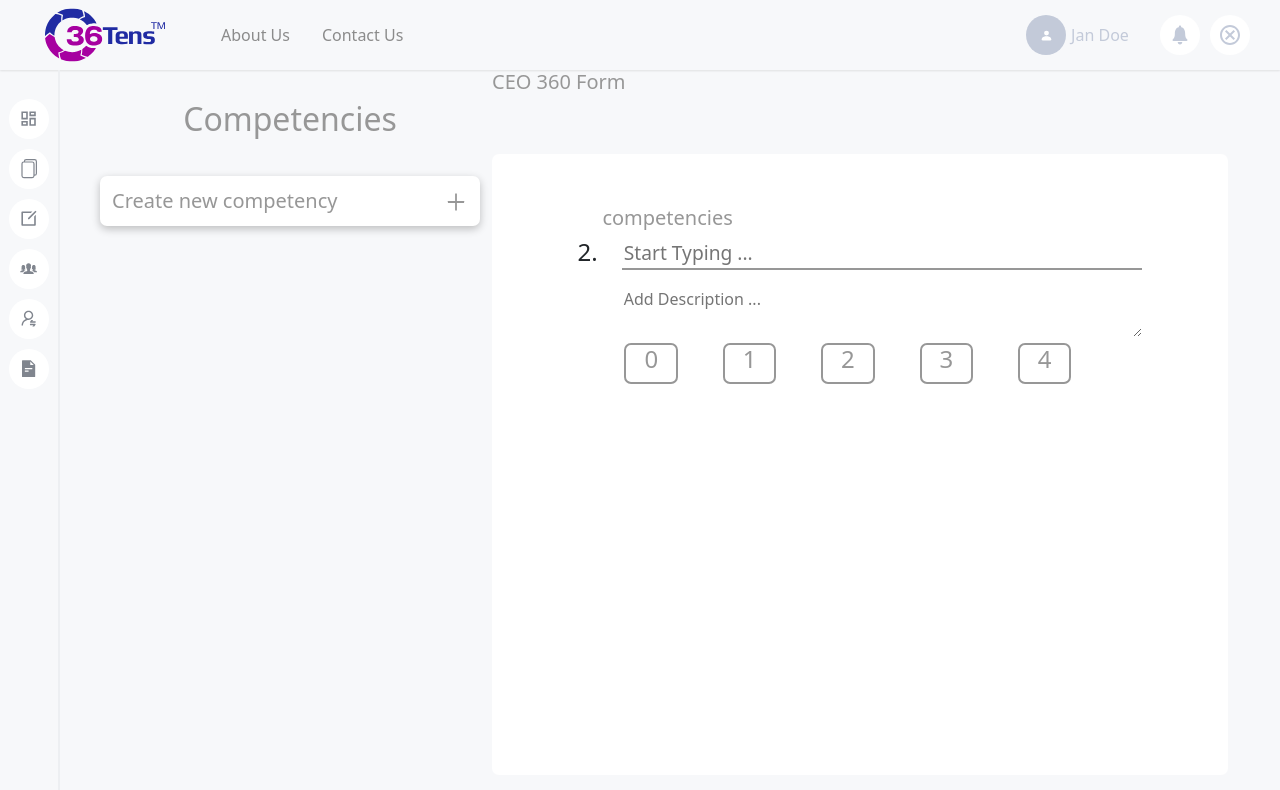
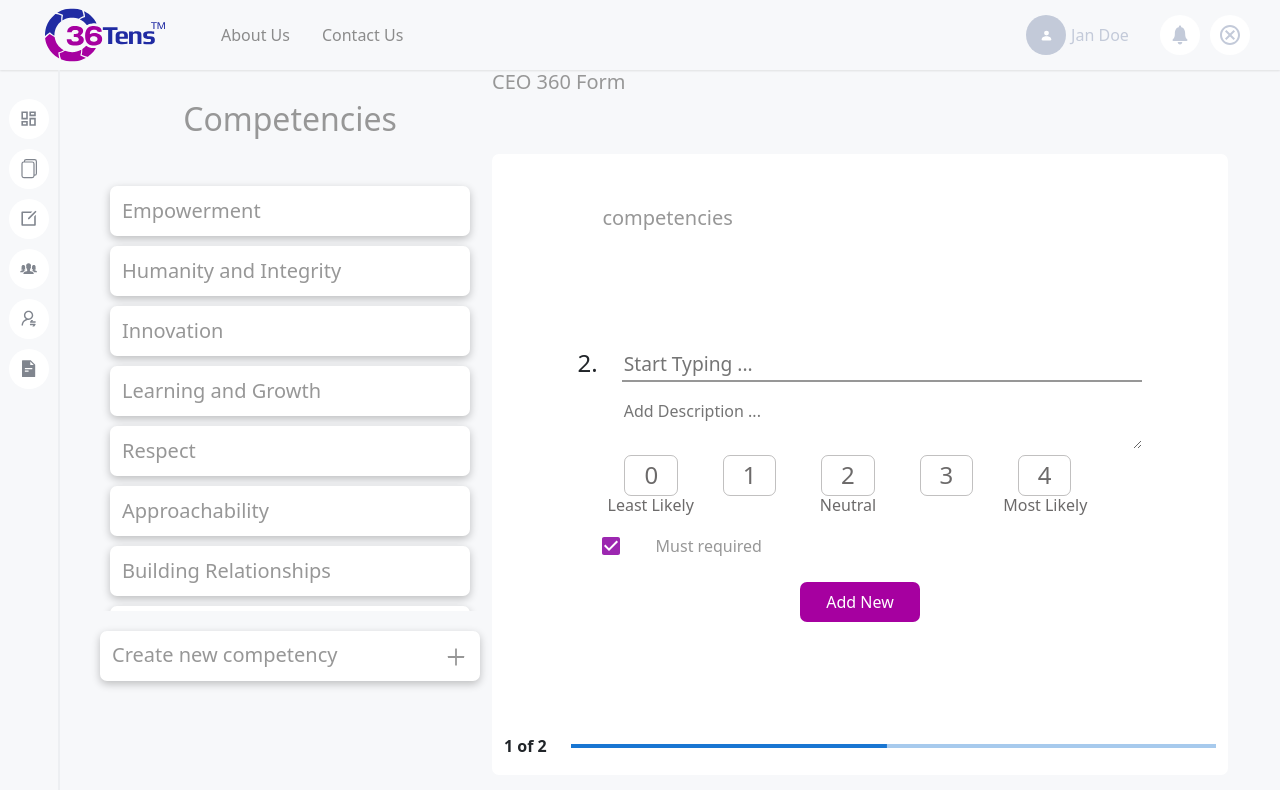
Before and after one commit to Nazif-Malhi/36tensDevelopment, a React (Create React App) app in the folder 36tens/: page /admin/competencies in a window 1280 px wide. Shown: the top 790 px of the page. Built offline with nearby package versions, Linux system fonts and the light colour scheme.

Commit message:
progress of competencies

```diff
--- /dev/null
+++ b/36tens/src/assets/Data/CompetenciesData.js
@@ -0,0 +1,145 @@
+export const competencies_questions = [
+  {
+    heading: "Empowerment",
+    questions: [
+      "Empowers others to carry on tasks / responsibilities",
+      "Is empowered by leadership to lead the department",
+    ],
+  },
+  {
+    heading: "Humanity and Integrity",
+    questions: [
+      "Is a role model and person of credible integrity",
+      "Honors commitments made",
+    ],
+  },
+
+  {
+    heading: "Innovation",
+    questions: [
+      "Uses innovative ideas in for achieving business results",
+      "Promotes creative / out of box approach in the function she/he leads",
+    ],
+  },
+  {
+    heading: "Learning and Growth",
+    questions: [
+      "Ensures learning and growth of associated team members through active engagement",
+      "Provides adequate training to team to upgrade their skills",
+    ],
+  },
+  {
+    heading: "Respect",
+    questions: [
+      "Respects and values individuality",
+      "Never redicules or undermines others self-respect",
+    ],
+  },
+  {
+    heading: "Approachability",
+    questions: [
+      "Is friendly and easy to talk to",
+      "Takes out time from schedule to meet team members",
+    ],
+  },
+  {
+    heading: "Building Relationships",
+    questions: [
+      "Builds both formal and informal professional relationships",
+      "Is known within the professional network in the industry",
+    ],
+  },
+  {
+    heading: "Communication",
+    questions: [
+      "Articulates organizational goals, targets and expectations clearly",
+      "Communicates with team on regular basis",
+    ],
+  },
+  {
+    heading: "Composure",
+    questions: [
+      "Keeps calm and under control during crisis situations",
+      "Does not lose temper within work surroundings",
+    ],
+  },
+  {
+    heading: "Decision Making",
+    questions: [
+      "Responds in timely manner to situations and problems",
+      "Uses good judgement to make quality decisions",
+    ],
+  },
+  {
+    heading: "Fair Treatment",
+    questions: [
+      "Extends fair and honest treatment to all",
+      "Ensures policies are applicable to all",
+    ],
+  },
+  {
+    heading: "Leadership",
+    questions: [
+      "Leads by example",
+      "Inspires and motivates team to achieve shared vision",
+    ],
+  },
+  {
+    heading: "Managerial Agility",
+    questions: [
+      "Forsees changes and manages operations effectively",
+      "Analyses trends to identify potential opportunities for business growth",
+    ],
+  },
+  {
+    heading: "Managing Change",
+    questions: [
+      "Anticipates changes in advance",
+      "Is prepared to meet the ever-changing demand of business",
+    ],
+  },
+  {
+    heading: "People / Team Management",
+    questions: [
+      "Manages and guides team for consistent performance",
+      "Sets quantifiable and realistic goals / targets",
+    ],
+  },
+  {
+    heading: "Reputation and Trust",
+    questions: [
+      "Does not contradict his/her own statements",
+      "People trust his/her judgement / decision",
+    ],
+  },
+
+  {
+    heading: "Results Oriented",
+    questions: ["Takes initiatives", "Achieves end business results"],
+  },
+  {
+    heading: "Technical and Functional expertise",
+    questions: [
+      "Is an expert of his/her work",
+      "People regularly seek advice based on expertise",
+    ],
+  },
+  {
+    heading: "Vision and Strategy",
+    questions: [
+      "Has clear understanding of where to lead the organization to",
+      "Has long-term perspective of things",
+    ],
+  },
+  {
+    heading: "Employee Commitment Index",
+    questions: [
+      "I am confident my organization will achieve its strategic objectives",
+      "I always go the extra mile to make my organization succcessful",
+      "My organization is a great place to work",
+      "I will recommend my organization to others",
+      "While working at IRD, I have never thought of quitting my job",
+      "My leaders know how to lead the organization",
+    ],
+  },
+];
--- a/36tens/src/components/cards/CompetenciesCards.js
+++ b/36tens/src/components/cards/CompetenciesCards.js
@@ -35,9 +35,9 @@ const CompetenciesCards = ({ title, handleClick, type }) => {
         <Col md={"auto"}>
           {type === "add" ? (
             <AiOutlinePlus style={{ fontSize: "1.5rem" }} />
-          ) : (
+          ) : type === "del" ? (
             <MdOutlineDelete style={{ fontSize: "1.5rem" }} />
-          )}
+          ) : null}
         </Col>
       </Row>
     </Wrapper>
--- a/36tens/src/components/cards/CompetenciesQuest.js
+++ b/36tens/src/components/cards/CompetenciesQuest.js
@@ -1,4 +1,4 @@
-import React from "react";
+import React, { useEffect, useState } from "react";
 import styled from "styled-components";
 import { BiPencil } from "react-icons/bi";
 import Input from "@mui/material/Input";
@@ -6,6 +6,13 @@ import { InputNoBorder } from "../input";
 import { Row, Col } from "react-bootstrap";
 import Marking from "./Marking";
 import { display } from "@mui/system";
+import { competencies_questions } from "../../assets/Data/CompetenciesData";
+
+import CustomButton from "../Custombutton";
+import { BiChevronRight } from "react-icons/bi";
+
+import Box from "@mui/material/Box";
+import LinearProgress from "@mui/material/LinearProgress";
 
 const QuestionContainer = styled.div`
   width: 100%;
@@ -53,14 +60,9 @@ const QuestionContainer = styled.div`
   }
 `;
 
-const CompetenciesQuest = () => {
+const NewQuestion = () => {
   return (
-    <QuestionContainer>
-      <div className="text">
-        <h5>competencies</h5>
-      </div>
-      <div className="wrapper_question">
-        <Row style={{ width: "100%" }}>
+    <>
       <Col md={"auto"}>
         <h4>2.</h4>
       </Col>
@@ -73,13 +75,102 @@ const CompetenciesQuest = () => {
           placeholder="Add Description ..."
         />
       </Col>
+    </>
+  );
+};
+
+const ShowQuestion = ({ index, quest }) => {
+  return (
+    <>
+      <Col md={"auto"}>
+        <h4 style={{ color: "#6C6A6A", marginBottom: "30px" }}>
+          {competencies_questions[index].questions[quest]}
+        </h4>
+      </Col>
+    </>
+  );
+};
+const CompetenciesQuest = ({ type, index }) => {
+  const [questionIndex, setQuestionIndex] = useState(0);
+  const [progress, setProgress] = React.useState(0);
+
+  let initialprogress =
+    100 / competencies_questions[index].questions.length - 1;
+
+  useEffect(() => {
+    setQuestionIndex(0);
+    setProgress(initialprogress);
+  }, [index]);
+
+  const handleClick = () => {
+    if (
+      type &&
+      questionIndex < competencies_questions[index].questions.length - 1
+    )
+      setQuestionIndex(questionIndex + 1);
+    let currentProgress =
+      (questionIndex * 100) / competencies_questions[index].questions.length -
+      1;
+    setProgress(
+      // 100 / competencies_questions[index].questions.length -
+      //   1 +
+      currentProgress + initialprogress
+    );
+  };
+  return (
+    <QuestionContainer>
+      <div className="text">
+        <h5>competencies</h5>
+      </div>
+      <div className="wrapper_question">
+        <Row style={{ width: "100%" }}>
+          {type ? (
+            <ShowQuestion index={index} quest={questionIndex} />
+          ) : (
+            <NewQuestion />
+          )}
         </Row>
-        <Row
-          style={{ width: "100%", height: "100%", justifyContent: "center" }}
-        >
+        <Row style={{ width: "100%", justifyContent: "center" }}>
           <Marking />
         </Row>
+        <Row style={{ alignItems: "flex-end" }}>
+          <CustomButton
+            type={"normal textnormal margin-top floatRight"}
+            width="120px"
+            height="40px"
+            onClick={() => handleClick()}
+          >
+            {type ? (
+              <>
+                Next <BiChevronRight style={{ fontSize: "1.5rem" }} />
+              </>
+            ) : (
+              "Add New"
+            )}
+          </CustomButton>
+        </Row>
       </div>
+      <Row style={{ width: "100%" }}>
+        <Col md={"auto"}>
+          <p style={{ margin: 0 }}>
+            <b>
+              {questionIndex + 1} of{" "}
+              {competencies_questions[index].questions.length}
+            </b>
+          </p>
+        </Col>
+        <Col
+          style={{
+            display: "flex",
+            alignItems: "center",
+            justifyContent: "center",
+          }}
+        >
+          <Box sx={{ width: "100%" }}>
+            <LinearProgress variant="determinate" value={progress} />
+          </Box>
+        </Col>
+      </Row>
     </QuestionContainer>
   );
 };
--- a/36tens/src/components/cards/Marking.js
+++ b/36tens/src/components/cards/Marking.js
@@ -1,6 +1,7 @@
 import React from "react";
 import styled from "styled-components";
 import { Row, Col } from "react-bootstrap";
+import { Checkbox } from "@mui/material";
 
 const MarkingContainer = styled.div`
   width: 80%;
@@ -10,19 +11,44 @@ const MarkingContainer = styled.div`
   flex-direction: column;
 `;
 
+const TextContainer = styled.div`
+  width: 90%;
+  height: 20%;
+  display: flex;
+  justify-content: space-between;
+  flex-direction: column;
+`;
+
 const Box = styled.div`
   width: 12%;
   height: 100%;
-  border: 2px solid #979797;
+  border: 1.4px solid rgba(108, 106, 106, 0.42);
+  border-radius: 8px;
   border-radius: 7px;
-  color: #979797;
+  color: #6c6a6a;
   display: flex;
   justify-content: center;
   align-items: center;
+  h4 {
+    margin: 5px;
+  }
 `;
-
+const Text = styled.div`
+  width: 22%;
+  height: 100%;
+  color: #6c6a6a;
+  display: flex;
+  justify-content: center;
+  align-items: center;
+  margin: 0px;
+  padding: 0px;
+  p {
+    margin: 5px;
+  }
+`;
 const Marking = () => {
   return (
+    <>
       <MarkingContainer>
         <Row
           style={{
@@ -33,7 +59,6 @@ const Marking = () => {
           <Box>
             <h4>0</h4>
           </Box>
-
           <Box>
             <h4>1</h4>
           </Box>
@@ -48,6 +73,38 @@ const Marking = () => {
           </Box>
         </Row>
       </MarkingContainer>
+      <TextContainer>
+        <Row
+          style={{
+            width: "100%",
+            justifyContent: "space-between",
+          }}
+        >
+          <Text>
+            <p>Least Likely</p>
+          </Text>
+          <Text>
+            <p>Neutral</p>
+          </Text>
+          <Text>
+            <p>Most Likely</p>
+          </Text>
+        </Row>
+      </TextContainer>
+      <Row>
+        <Col md="auto" style={{ display: "flex" }}>
+          <Checkbox defaultChecked color="secondary" />{" "}
+        </Col>
+        <Col
+          style={{
+            alignItems: "center",
+            display: "flex",
+          }}
+        >
+          <p style={{ margin: "0px", color: "#979797" }}>Must required</p>
+        </Col>
+      </Row>
+    </>
   );
 };
 
--- a/36tens/src/pages/Competencies.jsx
+++ b/36tens/src/pages/Competencies.jsx
@@ -7,6 +7,7 @@ import CompetenciesQuest from "../components/cards/CompetenciesQuest";
 import Button from "react-bootstrap/Button";
 import Modal from "react-bootstrap/Modal";
 import { TextField } from "@mui/material";
+import { competencies_questions } from "../assets/Data/CompetenciesData";
 
 const Competenciescontainer = styled.div`
   width: 100%;
@@ -20,6 +21,33 @@ const Competenciescontainer = styled.div`
     h2 {
       color: #979797;
     }
+  }
+  .competenciesBody {
+    height: 70%;
+    margin-bottom: 20px;
+    padding-right: 10px;
+    padding-left: 10px;
+    /* width */
+    ::-webkit-scrollbar {
+      width: 3px;
+    }
+
+    /* Track */
+    ::-webkit-scrollbar-track {
+      background: #f1f1f1;
+    }
+
+    /* Handle */
+    ::-webkit-scrollbar-thumb {
+      background: #a600a0;
+    }
+
+    /* Handle on hover */
+    ::-webkit-scrollbar-thumb:hover {
+      background: #34485f;
+    }
+    overflow-y: scroll;
+    overflow-x: hidden;
   }
   .body {
     width: 100%;
@@ -77,16 +105,24 @@ const Competencies = () => {
   const [createCompetency_Modal, setCompetency_Modal] = useState(false);
   const [competencyName, setCompetencyName] = useState("");
   const [compValues, setCompValues] = useState([]);
+  const [isShowQuestion, setShowQuestion] = useState(false);
+  const [indexOfComp, setIndexOfComp] = useState(0);
 
   let addCompetency = (val) => {
     setCompValues([...compValues, val]);
     setCompetency_Modal(false);
+    setShowQuestion(false);
   };
 
   let removeCompetency = (index) => {
     let temp = [...compValues];
     temp.splice(index, 1);
     setCompValues(temp);
+  };
+
+  let showCompetenciesQuestion = (index) => {
+    setShowQuestion(true);
+    setIndexOfComp(index);
   };
 
   return (
@@ -98,6 +134,17 @@ const Competencies = () => {
               <div className="header">
                 <h2>Competencies</h2>
               </div>
+              <div className="competenciesBody">
+                {/* Competencies */}
+                {competencies_questions.map((value, index) => {
+                  return (
+                    <CompetenciesCards
+                      title={value.heading}
+                      handleClick={() => showCompetenciesQuestion(index)}
+                    />
+                  );
+                })}
+                {/* Dynamically Competencies */}
                 {compValues.map((value, index) => {
                   return (
                     <CompetenciesCards
@@ -107,6 +154,7 @@ const Competencies = () => {
                     />
                   );
                 })}
+              </div>
               <CompetenciesCards
                 title={"Create new competency"}
                 handleClick={() => {
@@ -118,7 +166,7 @@ const Competencies = () => {
             <Col xs={12} md={8}>
               <div className="body">
                 <h5>CEO 360 Form</h5>
-                <CompetenciesQuest />
+                <CompetenciesQuest type={isShowQuestion} index={indexOfComp} />
               </div>
             </Col>
           </Row>
```
Lines whose indentation alone changed are shown as unchanged.
